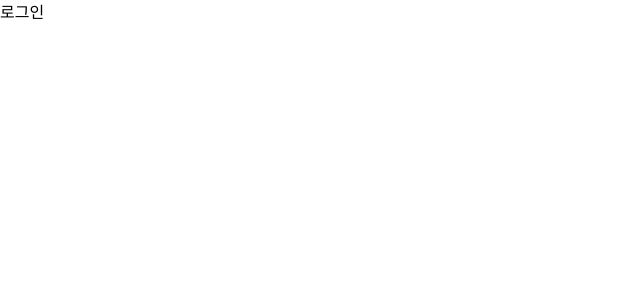
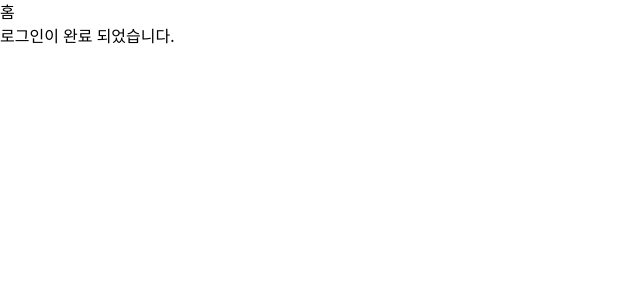
Before and after one commit to jerimy321/perfume-client, a React (Create React App) app: page / in a window 1280 px wide. Shown: the top 300 px of the page, without its empty margins (0-640 px from the left). Built offline with nearby package versions, Linux system fonts and the light colour scheme.

Commit message:
modify: 네이버 로그인 토큰 전역 상태로 저장

```diff
--- a/src/pages/home.tsx
+++ b/src/pages/home.tsx
@@ -1,11 +1,20 @@
 import {Link} from 'react-router-dom';
+import {useRecoilValue} from 'recoil';
+import {naverTokenState} from '../recoil/recoilState';
 
 export default function Home() {
+    const token = useRecoilValue(naverTokenState);
+
     return (
         <div>
-            <></>
+            <div>홈</div>
             {/* 로그인 기능 구현을 위해 임시적으로 만듦 */}
-            <Link to="/login">로그인</Link>
+            {token !== null ?
+                <div>로그인이 완료 되었습니다.</div>
+                : (
+                    <Link to="/login">로그인</Link>
+                )
+            }
         </div>
     );
-}
+};
--- a/src/pages/naverCallback.tsx
+++ b/src/pages/naverCallback.tsx
@@ -1,10 +1,21 @@
 import {useEffect} from 'react';
+import {useLocation} from 'react-router-dom';
+import {useSetRecoilState} from 'recoil';
+import {naverTokenState} from '../recoil/recoilState';
 
 export default function NaverCallback() {
+    const location = useLocation();
+    const setTokenState = useSetRecoilState(naverTokenState);
 
     useEffect(() => {
+        const hash = location.hash;
+        const params = new URLSearchParams(hash.substring(1));
+        const token = params.get('access_token');
+        if (token) {
+            setTokenState(token);
             window.location.href = '/';
-    }, []);
+        }
+    }, [location]);
 
     return (
         <div>
--- a/src/recoil/recoilState.ts
+++ b/src/recoil/recoilState.ts
@@ -10,3 +10,8 @@ export const selectedItemsState = atom<Record<string, string | null>>({
     times: null,
   },
 });
+
+export const naverTokenState = atom({
+  key: 'naverTokenState',
+  default: '',
+});
```
